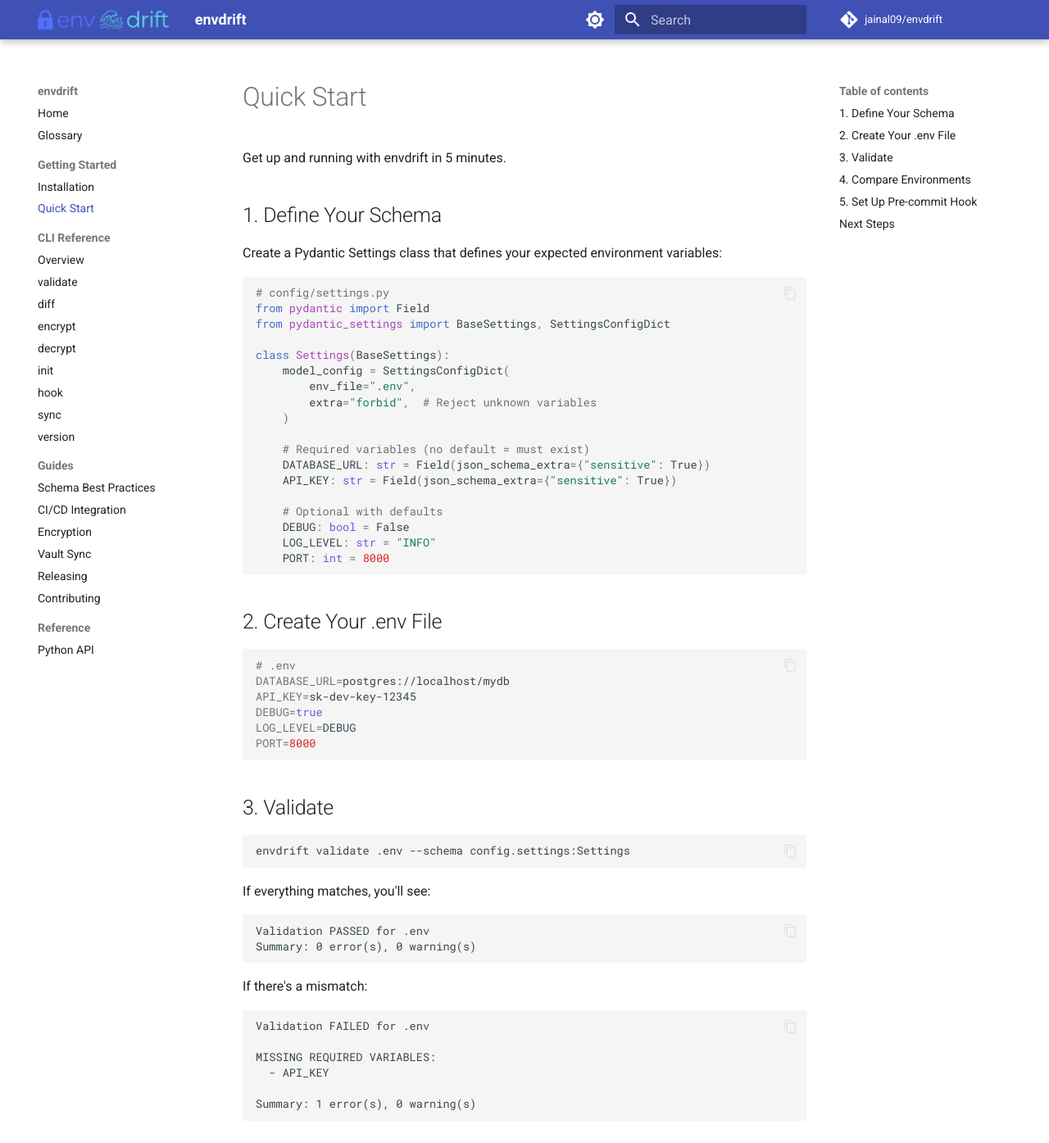
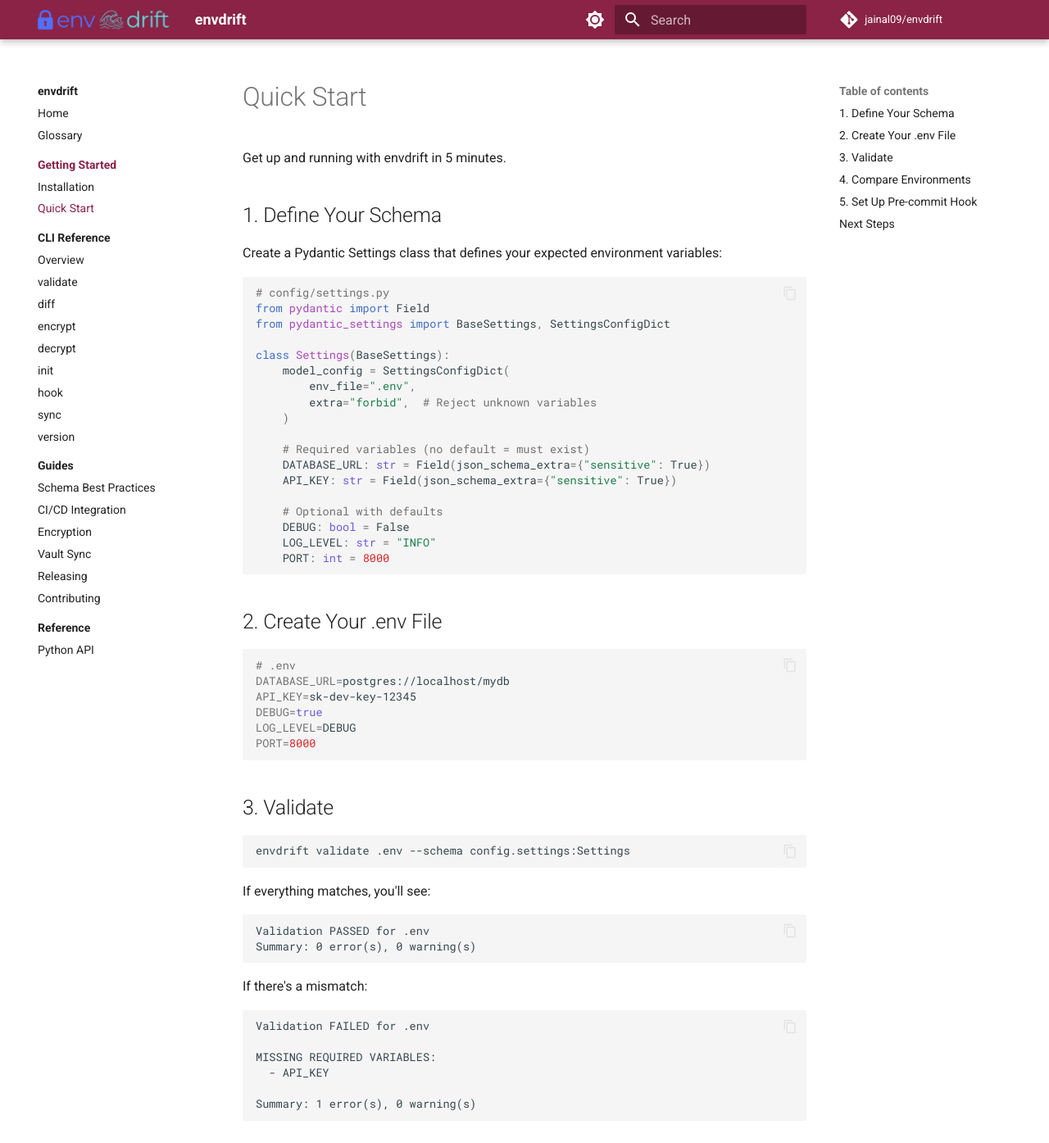
Before and after one commit to jainal09/envdrift, an MkDocs documentation site: the page built from docs/getting-started/quickstart.md, in a window 1280 px wide and 1400 px high. Shown: the top 1395 px of the window at 82% size. Built offline with MkDocs 1.6.1 and Material for MkDocs 9.7.7, drawn with Linux system fonts in a browser that asks for light colours; comment, search, counter and statistics services are not loaded; some of the changed text lies outside the part shown.

Commit message:
Refactor CLI documentation and update theme colors for improved styling

```diff
--- /dev/null
+++ b/docs/stylesheets/extra.css
@@ -0,0 +1,72 @@
+/* Custom brand colors for Material theme */
+:root {
+  --md-primary-fg-color: #8a2345;
+  --md-primary-fg-color--light: #a83a5e;
+  --md-primary-fg-color--dark: #641a32;
+  --md-primary-bg-color: #ffffff;
+
+  --md-accent-fg-color: #e91e63; /* Material pink 500 */
+  --md-accent-fg-color--light: #f06292;
+  --md-accent-fg-color--dark: #ad1457;
+}
+
+[data-md-color-scheme="slate"] {
+  --md-primary-fg-color: #8a2345;
+  --md-primary-fg-color--light: #a83a5e;
+  --md-primary-fg-color--dark: #641a32;
+  --md-primary-bg-color: #0f1115;
+
+  --md-accent-fg-color: #e91e63;
+  --md-accent-fg-color--light: #f06292;
+  --md-accent-fg-color--dark: #ad1457;
+}
+
+/* Keep navbar text legible by using the primary color for highlights only */
+[data-md-color-scheme="default"] .md-header .md-nav__link,
+[data-md-color-scheme="default"] .md-header .md-nav__title,
+[data-md-color-scheme="default"] .md-header .md-tabs__link {
+  color: #ffffff;
+}
+
+[data-md-color-scheme="default"] .md-header .md-nav__link--active,
+[data-md-color-scheme="default"] .md-header .md-nav__item--active > .md-nav__link,
+[data-md-color-scheme="default"] .md-header .md-tabs__link--active {
+  color: #e91e63;
+}
+
+[data-md-color-scheme="default"] .md-nav--primary .md-nav__link,
+[data-md-color-scheme="default"] .md-nav--primary .md-nav__title {
+  color: inherit;
+}
+
+[data-md-color-scheme="default"] .md-nav--primary .md-nav__link--active,
+[data-md-color-scheme="default"] .md-nav--primary .md-nav__item--active > .md-nav__link {
+  color: var(--md-primary-fg-color);
+}
+
+[data-md-color-scheme="slate"] .md-header,
+[data-md-color-scheme="slate"] .md-tabs {
+  color: #e5e7eb; /* light gray for contrast on dark */
+}
+
+[data-md-color-scheme="slate"] .md-header .md-nav__link,
+[data-md-color-scheme="slate"] .md-header .md-nav__title,
+[data-md-color-scheme="slate"] .md-header .md-tabs__link {
+  color: #e5e7eb;
+}
+
+[data-md-color-scheme="slate"] .md-header .md-nav__link--active,
+[data-md-color-scheme="slate"] .md-header .md-nav__item--active > .md-nav__link,
+[data-md-color-scheme="slate"] .md-header .md-tabs__link--active {
+  color: #e91e63;
+}
+
+[data-md-color-scheme="slate"] .md-nav--primary .md-nav__link,
+[data-md-color-scheme="slate"] .md-nav--primary .md-nav__title {
+  color: inherit;
+}
+
+[data-md-color-scheme="slate"] .md-nav--primary .md-nav__link--active,
+[data-md-color-scheme="slate"] .md-nav--primary .md-nav__item--active > .md-nav__link {
+  color: var(--md-primary-fg-color);
+}
--- a/mkdocs.yml
+++ b/mkdocs.yml
@@ -10,14 +10,14 @@
   favicon: assets/images/env-drift-logo.png
   palette:
     - scheme: default
-      primary: indigo
-      accent: indigo
+      primary: custom
+      accent: custom
       toggle:
         icon: material/brightness-7
         name: Switch to dark mode
     - scheme: slate
-      primary: indigo
-      accent: indigo
+      primary: custom
+      accent: custom
       toggle:
         icon: material/brightness-4
         name: Switch to light mode
@@ -31,6 +31,9 @@
     - search.highlight
     - content.code.copy
     - content.code.annotate
+
+extra_css:
+  - stylesheets/extra.css
 
 nav:
   - Home: index.md
```
Also changed, not shown: docs/getting-started/quickstart.md (+1 -1 lines), docs/reference/cli.md (deleted, +0 -34 lines).
